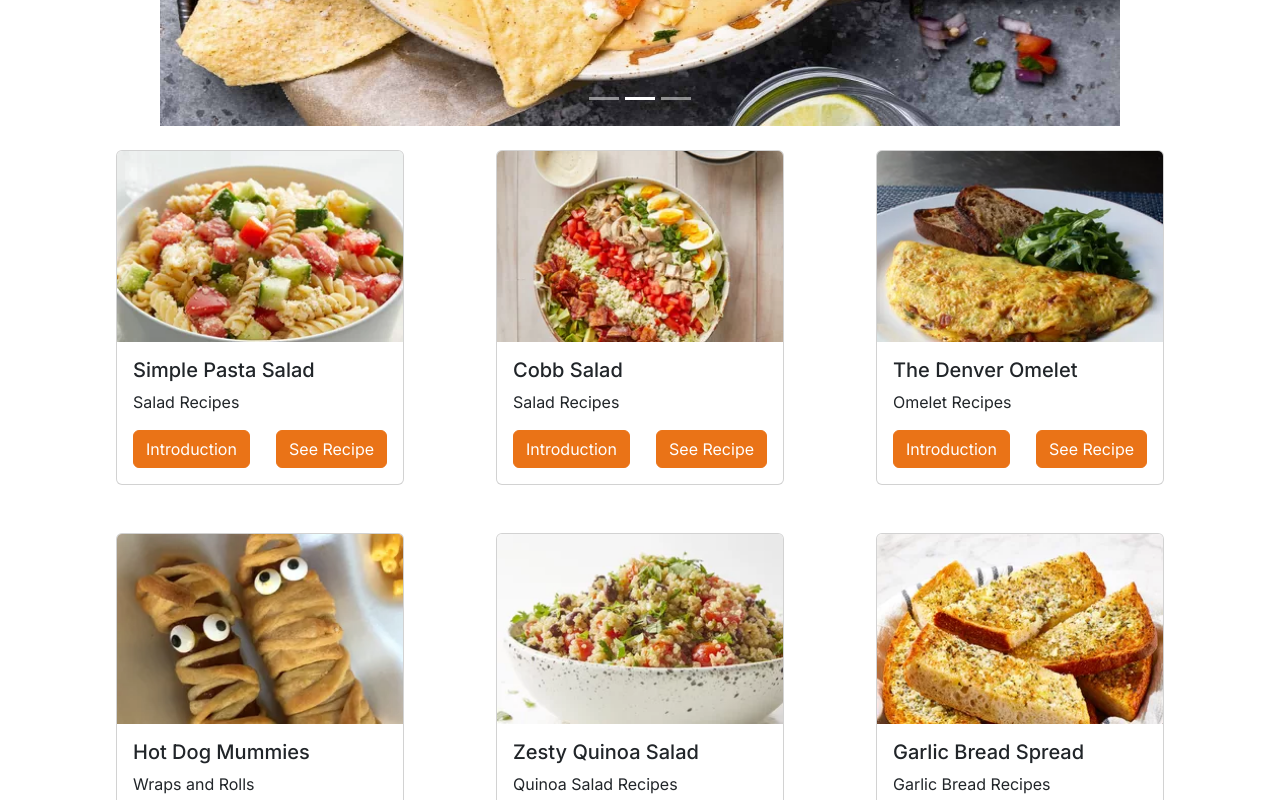
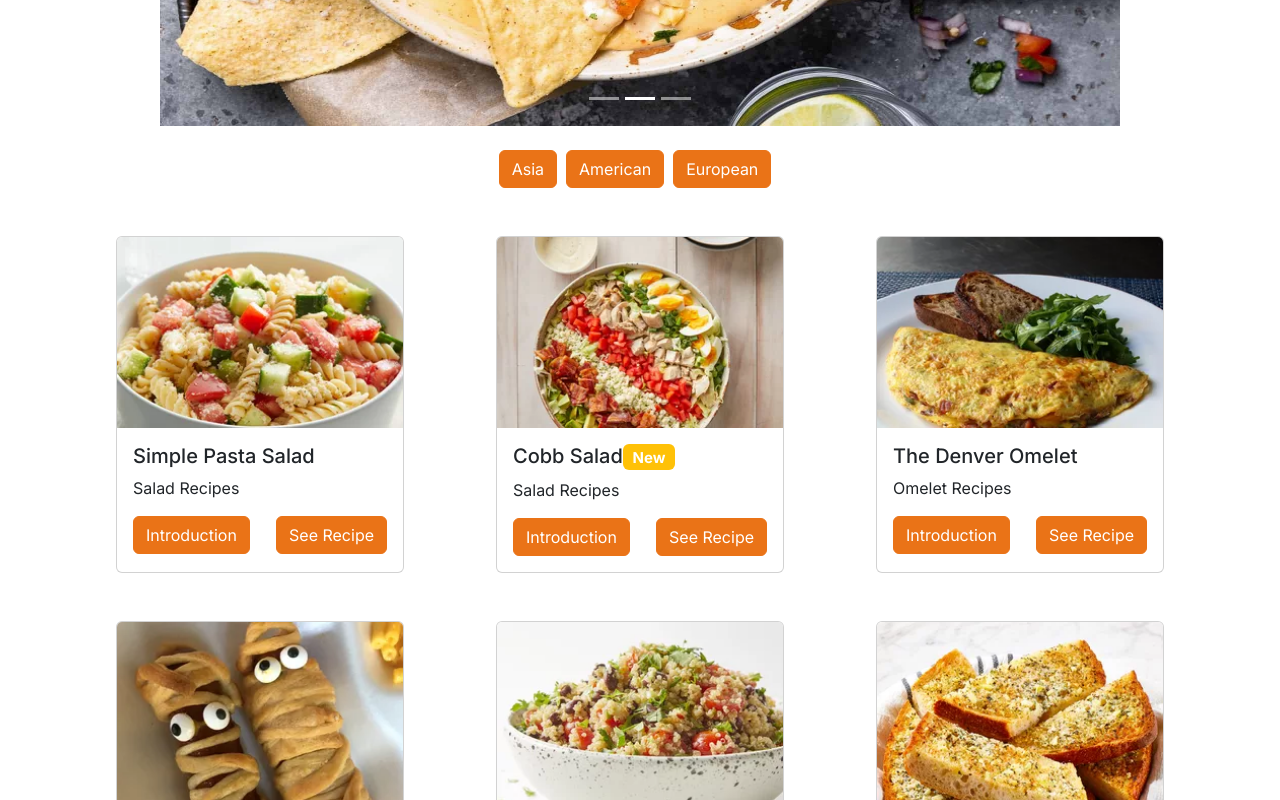
Before and after one commit to CKYWEB/good-eats, a Next.js app: page /home in a window 1280 px wide. Shown: the part 500-1300 px from the top of the page. Built offline with nearby package versions, Linux system fonts and the light colour scheme.

Commit message:
add: carousel and badge

```diff
--- a/src/app/(main)/home/page.js
+++ b/src/app/(main)/home/page.js
@@ -7,6 +7,7 @@ import CardComponent from "@/app/components/Card/card";
 import OffcanvasComponent from "@/app/components/Offcanvas/offcanvas";
 import AccordionComponent from "@/app/components/Accordion/accordion";
 import CarouselComponent from "@/app/components/Carousel/carousel";
+import ButtonGroupComponent from "@/app/components/ButtonGroup/buttongroup";
 
 
 
@@ -27,6 +28,23 @@ export default function Home() {
       imageUrl: "/images/carousel-3.jpg",
       title: "Slide 2",
       description: "Description for Slide 2",
+    },];
+
+  const buttons = [
+    {
+      variant: "primary",
+      label: "Asia",
+      onClick: () => console.log("Button 1 clicked"),
+    },
+    {
+      variant: "secondary",
+      label: "American",
+      onClick: () => console.log("Button 2 clicked"),
+    },
+    {
+      variant: "secondary",
+      label: "European",
+      onClick: () => console.log("Button 3 clicked"),
     },];
 
   const [showOffcanvas1, setShowOffcanvas1] = useState(false);
@@ -79,6 +97,13 @@ export default function Home() {
     setShowOffcanvas6(false);
   };
 
+  const shouldShowBadge1 = false;
+  const shouldShowBadge2 = true;
+  const shouldShowBadge3 = false;
+  const shouldShowBadge4 = true;
+  const shouldShowBadge5 = false;
+  const shouldShowBadge6 = false;
+
   const accordionHeaders = ["Does the website allow guest posts?", "What's the easiest way to get all your recipes?", "Does the website promote brands like itself or allow sponsored posts?"];
   const accordionBodies = [
     "Currently do not accept guest posts on Good Eats. If the policy changes it will be updated here.",
@@ -92,6 +117,13 @@ export default function Home() {
         <CarouselComponent items={carouselItems} />
       </div>
 
+      <div className="d-flex justify-content-center p-4">
+        <ButtonGroupComponent
+          buttons={buttons}
+        />
+      </div>
+
+
       <Container >
         <Row >
           <Col
@@ -102,6 +134,8 @@ export default function Home() {
           >
 
             <CardComponent
+              showBadge={shouldShowBadge1}
+              badgeText="New"
               imageUrl="/images/card-1.webp"
               title="Simple Pasta Salad"
               text="Salad Recipes"
@@ -119,6 +153,8 @@ export default function Home() {
           >
 
             <CardComponent
+              showBadge={shouldShowBadge2}
+              badgeText="New"
               imageUrl="/images/card-2.webp"
               title="Cobb Salad"
               text="Salad Recipes"
@@ -135,6 +171,8 @@ export default function Home() {
             className="d-flex justify-content-center py-4"
           >
             <CardComponent
+              showBadge={shouldShowBadge3}
+              badgeText="New"
               imageUrl="/images/card-3.webp"
               title="The Denver Omelet"
               text="Omelet Recipes"
@@ -152,6 +190,8 @@ export default function Home() {
           >
 
             <CardComponent
+              showBadge={shouldShowBadge4}
+              badgeText="New"
               imageUrl="/images/card-4.webp"
               title="Hot Dog Mummies"
               text="Wraps and Rolls"
@@ -169,6 +209,8 @@ export default function Home() {
           >
 
             <CardComponent
+              showBadge={shouldShowBadge5}
+              badgeText="New"
               imageUrl="/images/card-5.webp"
               title="Zesty Quinoa Salad"
               text="Quinoa Salad Recipes"
@@ -185,6 +227,8 @@ export default function Home() {
             className="d-flex justify-content-center py-4"
           >
             <CardComponent
+              showBadge={shouldShowBadge6}
+              badgeText="New"
               imageUrl="/images/card-6.webp"
               title="Garlic Bread Spread"
               text="Garlic Bread Recipes"
--- /dev/null
+++ b/src/app/components/Badge/badge.js
@@ -0,0 +1,14 @@
+import Badge from "react-bootstrap/Badge";
+
+
+export default function BadgeComponent(props) {
+  const { text } = props;
+
+  return (
+    <Badge
+      bg="warning"
+    >
+      {text}
+    </Badge>
+  );
+}
--- /dev/null
+++ b/src/app/components/ButtonGroup/buttongroup.js
@@ -0,0 +1,22 @@
+import { ButtonGroup } from "react-bootstrap";
+import Button from "@/app/components/Button/button";
+
+
+export default function ButtonGroupComponent(props) {
+  const { buttons } = props;
+
+  return (
+    <ButtonGroup>
+      {buttons.map((button, index) => (
+        <Button
+          key={index}
+          variant={button.variant}
+          onClick={button.onClick}
+          style={{ marginRight: "10px", borderRadius: "6px" }}
+        >
+          {button.label}
+        </Button>
+      ))}
+    </ButtonGroup>
+  );
+}
--- a/src/app/components/Card/card.js
+++ b/src/app/components/Card/card.js
@@ -1,8 +1,9 @@
 import Card from "react-bootstrap/Card";
 import Button from "@/app/components/Button/button";
+import BadgeComponent from "@/app/components/Badge/badge";
 
 export default function CardComponent(props) {
-  const { imageUrl, title, text, onClickLeft, buttonTextLeft, onClickRight, buttonTextRight } = props;
+  const { showBadge, badgeText, imageUrl, title, text, onClickLeft, buttonTextLeft, onClickRight, buttonTextRight } = props;
 
   return (
     <Card style={{ width: "18rem" }}>
@@ -13,6 +14,9 @@ export default function CardComponent(props) {
       <Card.Body>
         <Card.Title>
           {title}
+          {showBadge && <BadgeComponent
+            text={badgeText}
+          />}
         </Card.Title>
         <Card.Text>
           {text}
```
